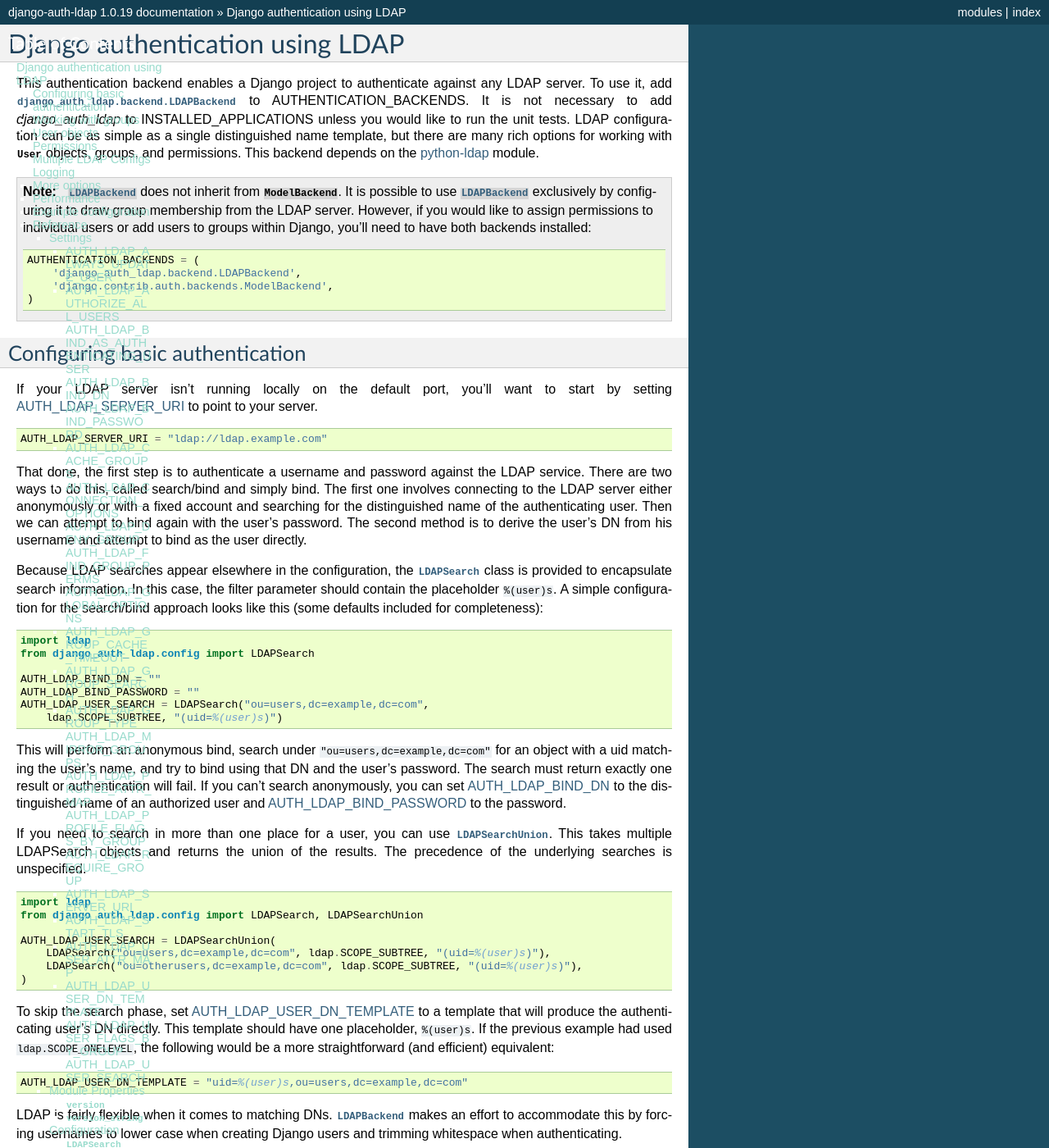
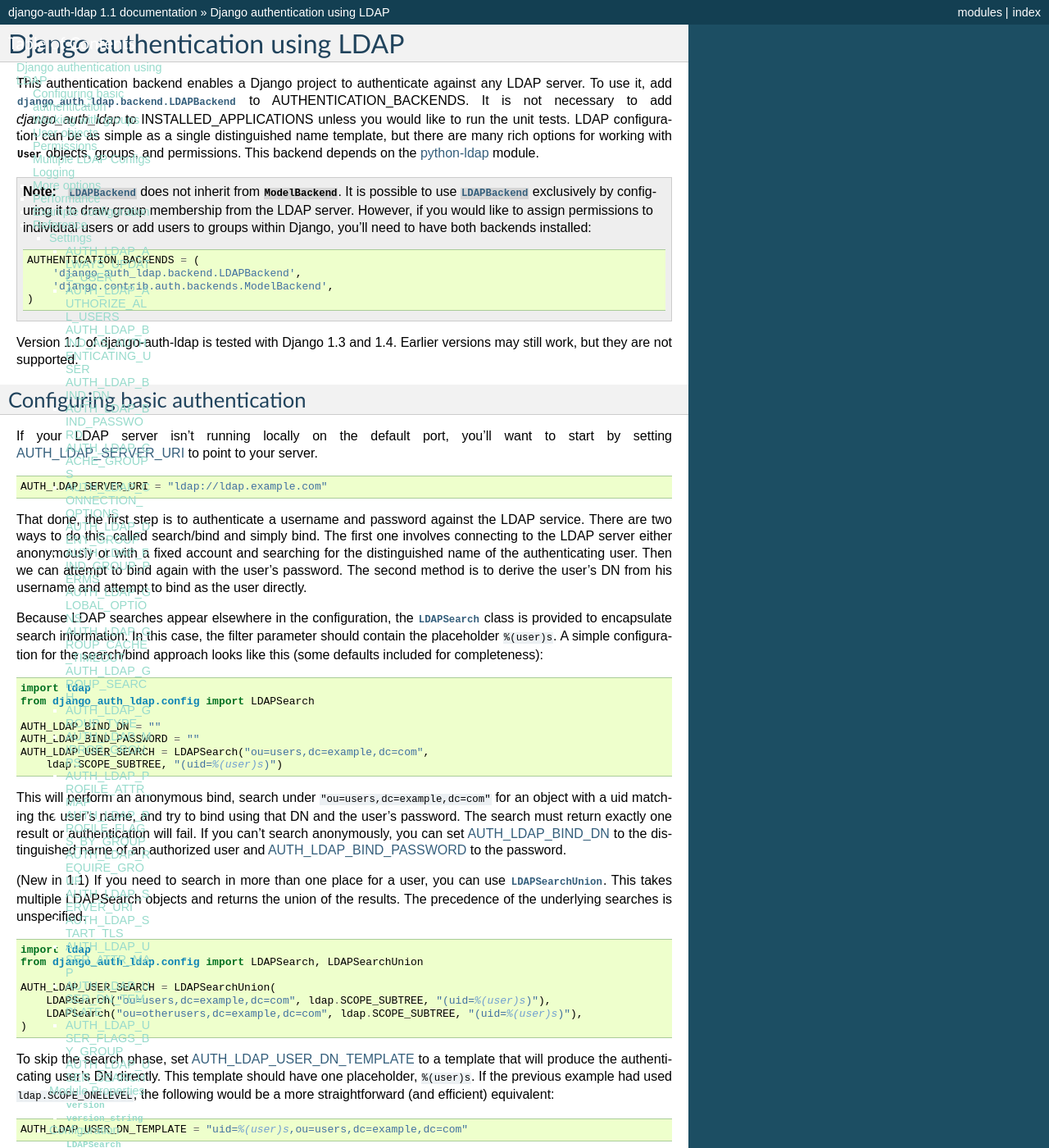
Before and after one commit to django-auth-ldap/django-auth-ldap, a Sphinx documentation site: the page built from docs/index.rst, in a window 1280 px wide and 1400 px high. Shown: the whole window at 82% size. Built offline with Sphinx 7.4.7, drawn with Linux system fonts in a browser that asks for light colours; some of the changed text lies outside the part shown.

```diff
--- a/django_auth_ldap/__init__.py
+++ b/django_auth_ldap/__init__.py
@@ -1,2 +1,2 @@
-version = (1, 0, 19)
-version_string = "1.0.19"
+version = (1, 1, 0)
+version_string = "1.1.0"
--- a/docs/conf.py
+++ b/docs/conf.py
@@ -43,9 +43,9 @@ copyright = u'2009, Peter Sagerson'
 # built documents.
 #
 # The short X.Y version.
-version = '1.0'
+version = '1.1'
 # The full version, including alpha/beta/rc tags.
-release = '1.0.19'
+release = '1.1'
 
 # The language for content autogenerated by Sphinx. Refer to documentation
 # for a list of supported languages.
--- a/docs/index.rst
+++ b/docs/index.rst
@@ -27,6 +27,8 @@ backend depends on the `python-ldap <http://www.python-ldap.org/>`_ module.
             'django.contrib.auth.backends.ModelBackend',
         )
 
+Version 1.1 of django-auth-ldap is tested with Django 1.3 and 1.4. Earlier
+versions may still work, but they are not supported.
 
 Configuring basic authentication
 ================================
@@ -67,7 +69,7 @@ return exactly one result or authentication will fail. If you can't search
 anonymously, you can set :ref:`AUTH_LDAP_BIND_DN` to the distinguished name of
 an authorized user and :ref:`AUTH_LDAP_BIND_PASSWORD` to the password.
 
-If you need to search in more than one place for a user, you can use
+(New in 1.1) If you need to search in more than one place for a user, you can use
 :class:`~django_auth_ldap.config.LDAPSearchUnion`.  This takes multiple
 LDAPSearch objects and returns the union of the results. The precedence of the
 underlying searches is unspecified.
@@ -341,6 +343,8 @@ feature of authentication, not authorization.
 
 Multiple LDAP Configs
 =====================
+
+(New in 1.1)
 
 You've probably noticed that all of the settings for this backend have the
 prefix AUTH_LDAP\_. This is the default, but it can be customized by subclasses
@@ -841,6 +845,8 @@ Configuration
 
 .. class:: LDAPSearchUnion
 
+    (New in 1.1)
+
     .. method:: __init__(\*searches)
 
         * ``searches``: Zero or more LDAPSearch objects. The result of the
--- a/setup.py
+++ b/setup.py
@@ -4,7 +4,7 @@ from distutils.core import setup
 
 setup(
     name="django-auth-ldap",
-    version="1.0.19",
+    version="1.1",
     description="Django LDAP authentication backend",
     long_description=open('README.rst').read(),
     url="http://bitbucket.org/psagers/django-auth-ldap/",
```
